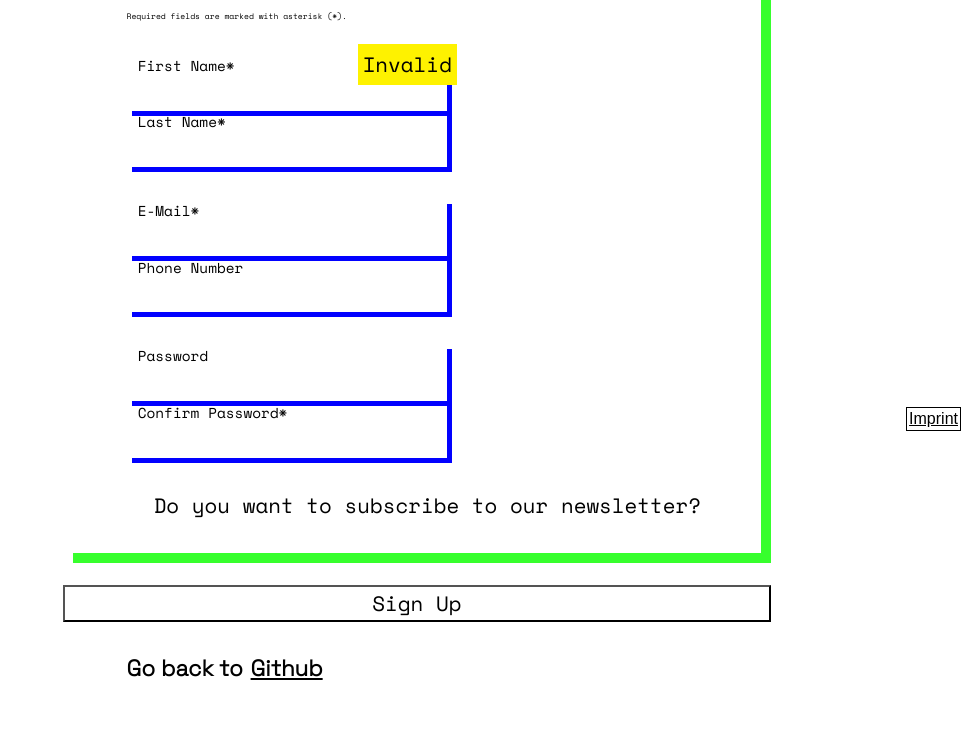
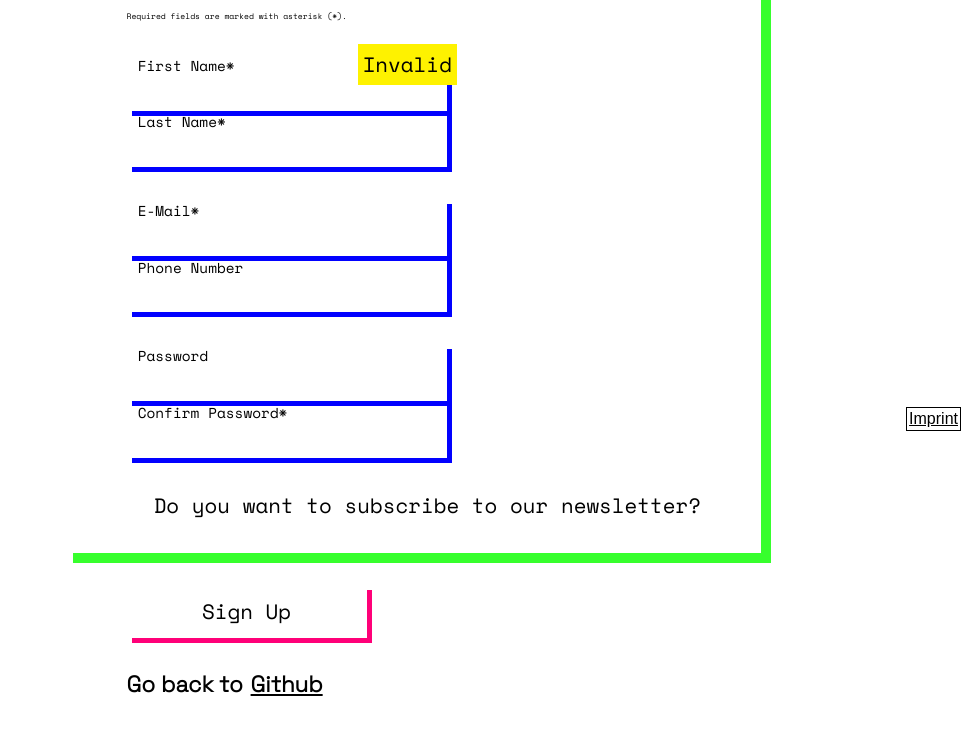
Before and after one commit to LalaineHines/Sign-up-Form, a plain HTML site: page Index.html in a window 1280 px wide. Shown: the part 369-1104 px from the top of the page, without its empty margins (319-1280 px from the left). Drawn offline with nearby package versions, Linux system fonts and the light colour scheme.

Commit message:
Finished stylesheet doc

```diff
--- a/Styles.css
+++ b/Styles.css
@@ -282,3 +282,23 @@ a:active {
 }
 
 /* Button */
+
+#form button[form="user-input"] {
+    appearance: none;
+    width: 15rem;
+    padding: 0.7rem;
+    margin-left: 4rem;
+    border: 2px solid var(--text-color);
+    outline: none;
+    box-shadow: 5px 5px var(--color-2);
+}
+
+#form button[form="user-input"]:hover {
+    background-color: #dfdfdf;
+}
+
+#form button[form="user-input"]:active,
+#form button[form="user-input"]:focus {
+    background-color: var(--dark-color);
+    color: var(--text-color);
+}
```
